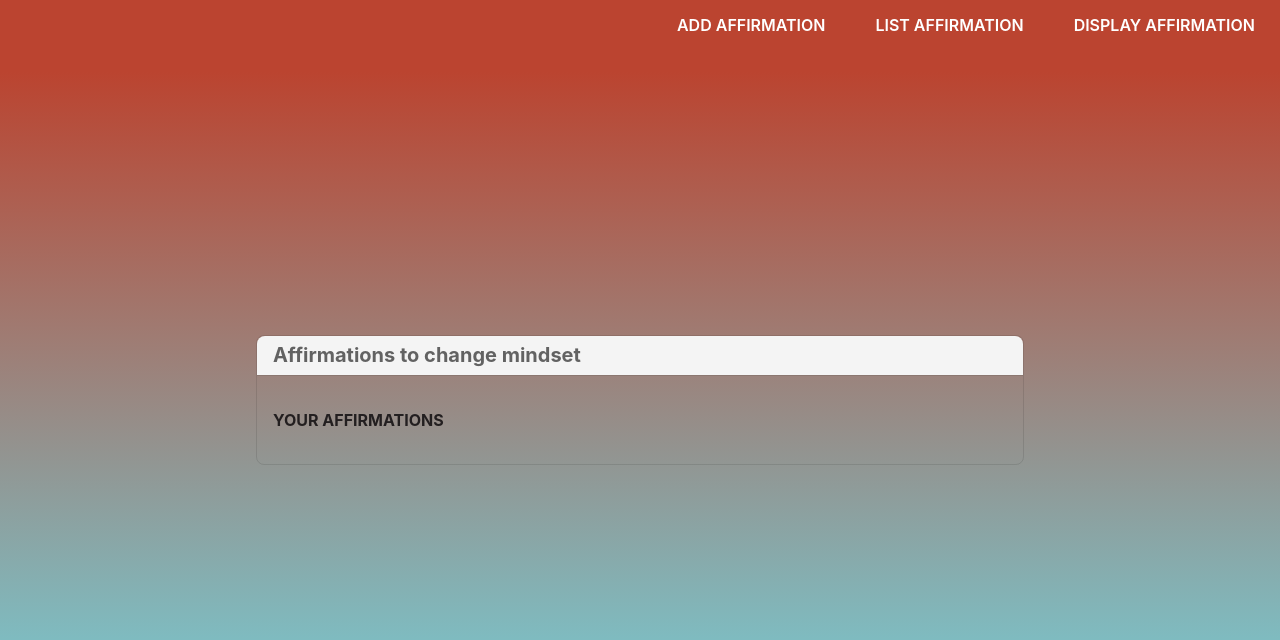
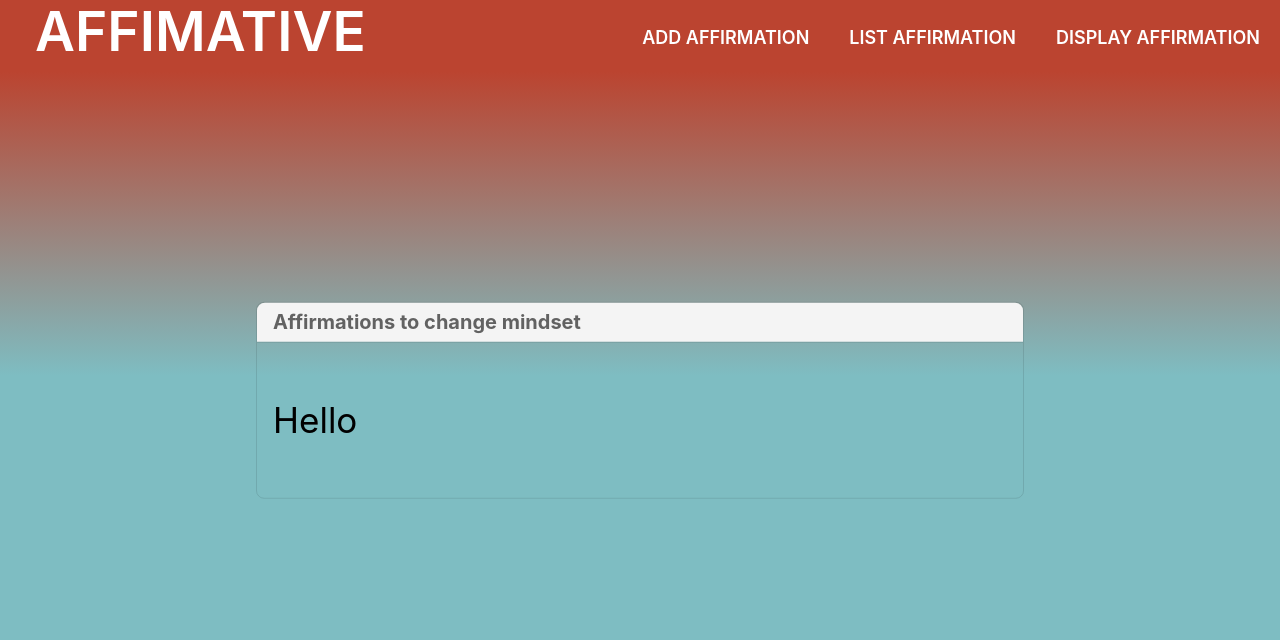
Before and after one commit to usaiyed27/affirmative, a React (Create React App) app: page / in a window 1280 px wide. Both pictures are taken after a click on the element "DISPLAY AFFIRMATION". Shown: the top 640 px of the page. Built offline with nearby package versions, Linux system fonts and the light colour scheme.

Commit message:
title added

```diff
--- /dev/null
+++ b/src/components/AppTitle/AppTitle.css
@@ -0,0 +1,19 @@
+#title{
+	text-align: center;
+	padding: 55px 0;
+
+}
+
+#title h1{
+	text-transform: uppercase;
+	font-size: 65px;
+	margin-bottom: 15px;
+}
+#title p{
+	font-size: 20px;
+}
+#title span{
+	text-transform: uppercase;
+	font-weight: bold;
+	font-style: italic;
+}
--- /dev/null
+++ b/src/components/AppTitle/AppTitle.js
@@ -0,0 +1,12 @@
+import React from 'react';
+import './AppTitle.css';
+
+function AppTitle(){
+	return(
+		<div id="title">
+
+		</div>
+	)
+}
+
+export default AppTitle;
--- a/src/components/DisplayAffirmation/DisplayAffirmation.css
+++ b/src/components/DisplayAffirmation/DisplayAffirmation.css
@@ -0,0 +1,6 @@
+#affirmations{
+	text-transform': uppercase;
+	font-weight':bold;
+	color:#231F20;
+	font-size: 35px;
+}
--- a/src/components/DisplayAffirmation/DisplayAffirmation.js
+++ b/src/components/DisplayAffirmation/DisplayAffirmation.js
@@ -1,4 +1,5 @@
 import React from 'react';
+import './DisplayAffirmation.css'
 
 function DisplayAffirmation({displayAffirm}){
 	return(
@@ -8,8 +9,7 @@ function DisplayAffirmation({displayAffirm}){
 		  		<div className="pa3 bt b--black-10">
 		    		<p
 		    		className="f6 f5-ns lh-copy"
-		    		id = 'affirmations'
-		    		style = {{'textTransform':'uppercase', 'fontWeight':'bold', 'color':'#231F20'}}>
+		    		id = 'affirmations'>
 		     			{displayAffirm}
 		    		</p>
 		  		</div>
--- a/src/components/Navigation/Navigation.css
+++ b/src/components/Navigation/Navigation.css
@@ -1,14 +1,24 @@
 nav {
 	display: flex;
-    height: 45px;
+    height: 105px;
     width: 100%;
     justify-content: flex-end;
 }
 
 nav p{
-	padding: 0 25px;
+	padding: 10px 20px;
     font-weight: 600;
     text-transform: uppercase;
     color: #fff;
     cursor: pointer;
+    font-size: 18px;
 }
+
+#AppTitle span{
+	text-transform: uppercase;
+	font-size: 55px;
+	margin-bottom: 15px;
+	position: absolute;
+	left: 35px;
+	top: 0%;
+}
--- a/src/components/Navigation/Navigation.js
+++ b/src/components/Navigation/Navigation.js
@@ -4,6 +4,7 @@ import './Navigation.css';
 function Navigation({onRouteChange}){
 	return(
 	<nav>
+		<p id='AppTitle'><span>Affimative</span></p>
 		<p onClick = {() => onRouteChange('home')}>Add Affirmation</p>
 		<p onClick = {() => onRouteChange('list')}>List Affirmation</p>
 		<p onClick = {() => onRouteChange('display')}>Display Affirmation</p>
--- a/src/containers/App.css
+++ b/src/containers/App.css
@@ -4,9 +4,8 @@ body{
   height: 100vh;
   cursor: pointer;
   background: #7EBDC2;
-	/*//background: linear-gradient(0deg, rgba(34,193,195,1) 19%, rgba(243,45,253,1) 60%);*/
-	background: rgb(126,189,194);
-	background: linear-gradient(0deg, rgba(126,189,194,1) 19%, rgba(187,68,48,1) 91%);
+	//background: linear-gradient(0deg, rgba(34,193,195,1) 19%, rgba(243,45,253,1) 60%);
+	background: linear-gradient(0deg, rgba(126,189,194,1) 53%, rgba(187,68,48,1) 91%);
 }
 
 .container{
--- a/src/containers/App.js
+++ b/src/containers/App.js
@@ -1,5 +1,6 @@
 import React, { Component } from 'react';
-import Navigation from '../components/Navigation/Navigation'
+import Navigation from '../components/Navigation/Navigation';
+import AppTitle from '../components/AppTitle/AppTitle';
 import AddAffirmatiion from '../components/AddAffirmation/AddAffirmation';
 import DisplayAffirmation from '../components/DisplayAffirmation/DisplayAffirmation';
 import ListAffirmation from '../components/ListAffirmation/ListAffirmation';
@@ -64,7 +65,7 @@ class App extends Component {
    	  	this.setState({ displayAffirm: this.state.listAffirm[index]});
    	  		index = (index + 1)%(this.state.listAffirm.length)
    	  		//console.log(index)
-   	  	},2000)
+   	  	},5000)
    }
 
   	componentWillUnmount(){
@@ -76,6 +77,7 @@ class App extends Component {
 		return (
 		    <div className="App">
 		      <Navigation onRouteChange = {this.onRouteChange}/>
+		      <AppTitle />
 		      { (this.state.route === 'home')
 			    ?<AddAffirmatiion
 			      onRouteChange = {this.onRouteChange}
```
Also changed, not shown: src/containers/affirmations-word-cloud.jpg (added).
